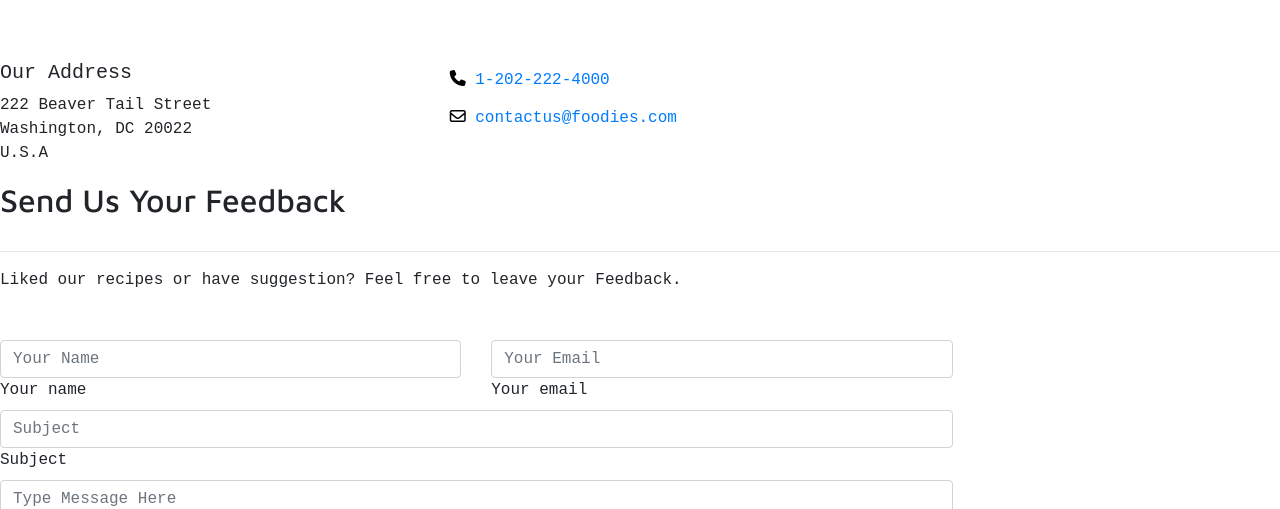
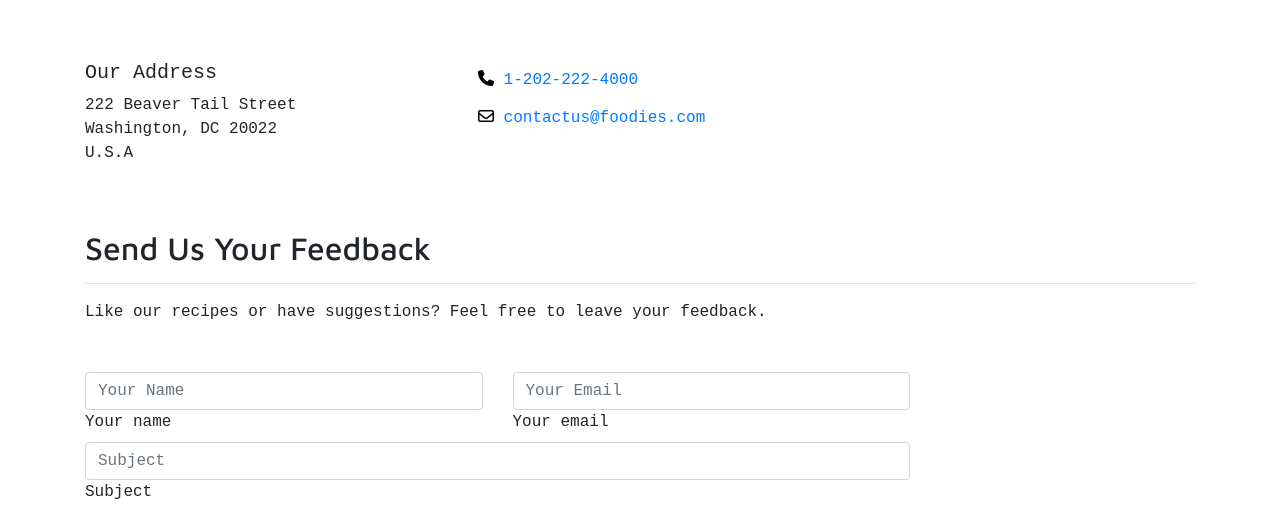
Before and after one commit to ancheetah/4foodies, a plain HTML site: page contactus.html in a window 1280 px wide. Shown: the part 273-782 px from the top of the page. Drawn offline with nearby package versions, Linux system fonts and the light colour scheme; a web font is replaced by a local one.

Commit message:
wrapped page content in container

```diff
--- a/contactus.html
+++ b/contactus.html
@@ -103,8 +103,11 @@
       </div>
     </div> -->
 
-  <!-- contact us starts here-->
-  <div class="row">
+  <!-- Contact Us Page Content -->
+  <div class="container">
+
+    <div class="row pb-5">
+
       <div class="col-sm-4">
         <h5>Our Address</h5>
         <address>
@@ -113,25 +116,23 @@
           U.S.A
         </address>
       </div>
+
       <div class="col">
         <a role="button" class="btn btn-link" href="tel:+12022224000"><i class="fa fa-phone"></i>
           1-202-222-4000</a><br />
         <a role="button" class="btn btn-link" href="mailto:contactus@foodies.com"><i class="fa fa-envelope-o"></i>
           contactus@foodies.com</a>
       </div>
+
     </div>
 
-  <!-- contact box starts here-->
-  <div class="row row-content">
-    <div class="col-12">
-      <h2>Send Us Your Feedback</h2>
+    <!-- Feedback Form -->
+    <h2 class="pb-0">Send Us Your Feedback</h2>
     <hr />
-    </div>
-  </div>
 
     <!--Section description-->
     <p class="text-auto w-responsive mx-auto mb-5">
-    Liked our recipes or have suggestion? Feel free to leave your Feedback.
+      Like our recipes or have suggestions? Feel free to leave your feedback.
     </p>
 
     <div class="row">
@@ -195,6 +196,7 @@
     </div>
 
     <!--Section: Contact v.2-->
+  </div>
 
   <!-- Site Footer -->
   <footer class="site-footer mt-5">
```
Lines whose indentation alone changed are shown as unchanged.
